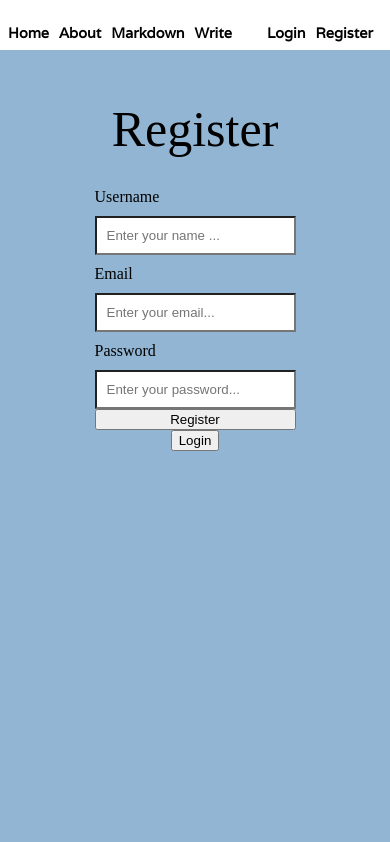
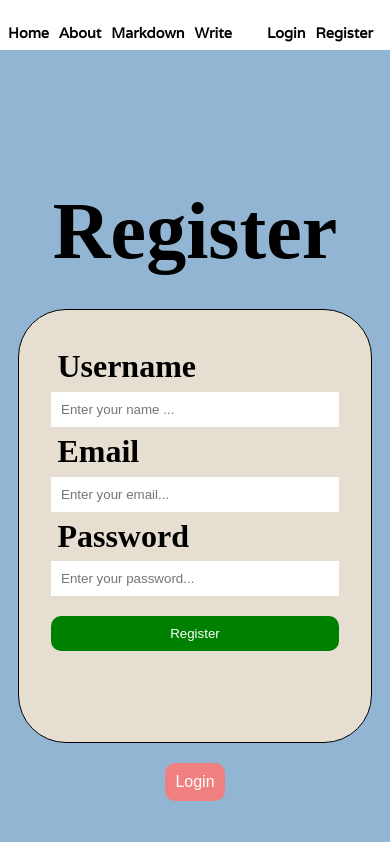
Before and after one commit to anuragK-24/Blog_Frontend, a React (Create React App) app: page /write in a window 390 px wide. Shown: the top 842 px of the page. Built offline with nearby package versions, Linux system fonts and the light colour scheme.

Commit message:
Added the error message in the login and register component

```diff
--- a/src/pages/login/Login.jsx
+++ b/src/pages/login/Login.jsx
@@ -1,34 +1,45 @@
-import "./login.css"
-import { Link } from "react-router-dom"
-import { useContext,useRef} from "react";
+import "./login.css";
+import { Link } from "react-router-dom";
+import { useContext, useRef } from "react";
 import { Context } from "../../context/Context";
 import axios from "axios";
 
 export default function Login() {
   const userRef = useRef();
   const passwordRef = useRef();
-  const {dispatch, isFetching} = useContext(Context);
+  const { dispatch, isFetching } = useContext(Context);
 
-  const handleSubmit = async (e)=>{
+  const handleSubmit = async (e) => {
     e.preventDefault();
-    dispatch({type:"LOGIN_START"});
+    const username = userRef.current.value.toLowerCase();
+    const password = passwordRef.current.value;
+
+    // if (!isStrongPassword(password)) {
+    //   setError(
+    //     "Password must be at least 8 characters long and include at least one uppercase letter, one lowercase letter, one number, and one special character."
+    //   );
+    //   return;
+    // }
 
     try {
-      const res = await axios.post("https://blogapi-gpp7.onrender.com/api/auth/login",{
-        username : userRef.current.value.toLowerCase(),
-        password : passwordRef.current.value,
-      })
-      dispatch({type:"LOGIN_SUCCESS", payload:res.data});
+      const res = await axios.post(
+        "https://blogapi-gpp7.onrender.com/api/auth/login",
+        {
+          username,
+          password,
+        }
+      );
+      dispatch({ type: "LOGIN_SUCCESS", payload: res.data });
     } catch (error) {
-      dispatch({type:"LOGIN_FAILURE"})
+      dispatch({ type: "LOGIN_FAILURE" });
     }
   };
 
-
   return (
     <div className="login">
-        <span className="loginTitle">Login  </span>
-      <form  className="loginForm"  onSubmit={handleSubmit}>
+      <span className="loginTitle">Login </span>
+      {/* {error && <p className="errorMessage">{error}</p>} */}
+      <form className="loginForm" onSubmit={handleSubmit}>
         <label>Username</label>
         <input
           type="text"
@@ -41,13 +52,18 @@ export default function Login() {
           type="password"
           className="loginInput "
           placeholder="Enter your password ..."
-          ref = {passwordRef}
+          ref={passwordRef}
         />
-        <button className="loginButton" type="submit" disabled={isFetching}>Login</button>
+        <button className="loginButton" type="submit" disabled={isFetching}>
+          Login
+        </button>
       </form>
       <button className="loginRegisterButton">
-        <Link className="link" to="/register"> Register </Link>
+        <Link className="link" to="/register">
+          {" "}
+          Register{" "}
+        </Link>
       </button>
     </div>
-  )
+  );
 }
--- a/src/pages/login/login.css
+++ b/src/pages/login/login.css
@@ -5,20 +5,36 @@
     background-color: rgb(108, 171, 223);
     align-items: center;
 }
+.errorMessage{
+    color: red;
+    font-size: 1.2em;
+    font-weight: 600;
+    margin-top: 1em;
+}
 
 .loginTitle{
-    font-size: 50px;
-    margin-top: 50px;
+    font-size: 3.4em;
+    margin-top: 0.4em;
+    font-weight: 600;
 }
 
 .loginForm{
-    margin-top: 20px;
+    margin-top: 2em;
     display: flex;
-    flex-direction:column;
+    flex-direction: column;
+    border: 1px solid black;
+    width: 18em;
+    height: 18em;
+    padding: 2em;
+    background-color: #e5ded1;
+    border-radius: 3em;
 }
 
 .loginForm > label {
+    font-weight: 700;
     margin: 10px 0;
+    font-size: 2em;
+    padding: 0.2em;
 }
 .loginInput {
     padding: 10px;
@@ -48,7 +64,54 @@
     background-color: teal;
     color: white;
     border: none;
-    padding: 10px;
+    padding: 0.4em;
     border-radius: 10px;
     cursor: pointer;
+    font-size: 1.2em;
+
 }
+@media only screen and (max-width: 600px) {
+    .loginRegisterButton{
+        position: absolute;
+        margin-top: 15px;
+        right: 20px;
+        background-color: teal;
+        color: white;
+        border: none;
+        padding: 0.4em;
+        border-radius: 10px;
+        cursor: pointer;
+        font-size: 1.7em;
+    }
+    .loginButton{
+        margin-top: 20px;
+        cursor: pointer;
+        background-color: lightcoral;
+        border: none;
+        color: #fff;
+        border-radius: 10px;
+        padding: 10px;
+    }
+    .loginForm > label {
+        font-weight: 700;
+        margin: 10px 0;
+        font-size: 2em;
+        padding: 0.2em;
+    }
+    .loginForm{
+        margin-top: 5em;
+        display: flex;
+        flex-direction: column;
+        border: 1px solid black;
+        width: 18em;
+        height: 18em;
+        padding: 2em;
+        background-color: #e5ded1;
+        border-radius: 3em;
+    }
+    .loginTitle{
+        font-size: 5em;
+        margin-top: 2em;
+        font-weight: 600;
+    }
+}
--- a/src/pages/register/Register.jsx
+++ b/src/pages/register/Register.jsx
@@ -7,12 +7,35 @@ export default function Register() {
   const [username, setUsername] = useState("");
   const [email, setEmail] = useState("");
   const [password, setPassword] = useState("");
-  const [error, setError] = useState(false);
+  const [errorEmail, setErrorEmail] = useState(false);
+  const [passwordError,setPasswordError] = useState(false);
+
+
+  function isValidEmail(email) {
+    const regex = /^[\w-]+(\.[\w-]+)*@([\w-]+\.)+[a-zA-Z]{2,7}$/;
+    return regex.test(email);
+  }
+  function isStrongPassword(password) {
+    const regex =
+      /^(?=.*[a-z])(?=.*[A-Z])(?=.*\d)(?=.*[@$!%*?&])[A-Za-z\d@$!%*?&]{8,}$/;
+    return regex.test(password);
+  }
 
   const navigate = useNavigate();
   const handleSubmit = async (e) => {
     e.preventDefault();
-    setError(false);
+    setErrorEmail(false);
+    if (!isValidEmail(email)) {
+      setErrorEmail("Please enter a valid email.");
+      return;
+    }
+
+  if (!isStrongPassword(password)) {
+    setPasswordError(
+      "Invalid password format."
+    );
+    return;
+  }
     try {
       const res = await axios.post(
         "https://blogapi-gpp7.onrender.com/api/auth/register",
@@ -23,8 +46,8 @@ export default function Register() {
         }
       );
       res.data && navigate("/login");
-    } catch (error) {
-      setError(true);
+    } catch (errorEmail) {
+      setErrorEmail(true);
     }
   };
   return (
@@ -39,12 +62,20 @@ export default function Register() {
           onChange={(e) => setUsername(e.target.value.toLowerCase())}
         />
         <label>Email</label>
+
         <input
           type="text"
           className="registerInput "
           placeholder="Enter your email..."
           onChange={(e) => setEmail(e.target.value.toLowerCase())}
         />
+        {errorEmail && (
+          <p
+            style={{ color: "red", marginTop: "15px", fontSize: "15px" }}
+          >
+            {errorEmail}
+          </p>
+        )}
         <label>Password</label>
         <input
           type="password"
@@ -52,6 +83,13 @@ export default function Register() {
           placeholder="Enter your password..."
           onChange={(e) => setPassword(e.target.value)}
         />
+        {passwordError && (
+          <p
+            style={{ color: "red", marginTop: "15px", fontSize: "15px" }}
+          >
+            {passwordError}
+          </p>
+        )}
         <button className="registerButton" type="submit">
           Register
         </button>
@@ -62,11 +100,6 @@ export default function Register() {
           Login{" "}
         </Link>
       </button>
-      {error && (
-        <span style={{ color: "yellow", marginTop: "15px", fontSize: "25px" }}>
-          Something went wrong...
-        </span>
-      )}
     </div>
   );
 }
--- a/src/pages/register/register.css
+++ b/src/pages/register/register.css
@@ -12,24 +12,95 @@
     align-items: center;
 }
 
-/* Title styles */
-.registerTitle {
-    margin-top: 50px;
-    font-size: var(--main-font-size);
+
+.registerTitle{
+    font-size: 3.4em;
+    margin-top: 0.4em;
+    font-weight: 600;
 }
 
-/* Form styles */
 .registerForm {
-    margin-top: var(--form-margin-top);
+    margin-top: 2em;
     display: flex;
     flex-direction: column;
+    border: 1px solid black;
+    width: 18em;
+    height: 20em;
+    padding: 2em;
+    background-color: #e5ded1;
+    border-radius: 3em;
 }
 
 .registerForm > label {
-    margin: 10px 0;
+    font-weight: 700;
+    margin: 0px 0;
+    font-size: 2em;
+    padding: 0.2em;
 }
 
 .registerInput {
     padding: 10px;
     background-color: #fff;
+    border: none;
 }
+.registerInput:focus {
+    border: none;
+
+}
+.registerButton {
+    margin-top: 20px;
+    cursor: pointer;
+    background-color: green;
+    border: none;
+    color: #fff;
+    border-radius: 10px;
+    padding: 10px;
+}
+.registerLoginButton{
+    margin-top: 5px;
+    cursor: pointer;
+    background-color: lightcoral;
+    border: none;
+    color: #fff;
+    border-radius: 10px;
+    padding: 10px;
+    font-size: 1em;
+}
+
+@media only screen and (max-width: 600px) {
+    .registerTitle {
+        font-size: 5em;
+        margin-top: 1.7em;
+        font-weight: 600;
+    }
+    .registerLoginButton{
+        margin-top: 20px;
+        cursor: pointer;
+        background-color: lightcoral;
+        border: none;
+        color: #fff;
+        border-radius: 10px;
+        padding: 10px;
+    }
+
+    .registerButton {
+        margin-top: 20px;
+        cursor: pointer;
+        background-color: green;
+        border: none;
+        color: #fff;
+        border-radius: 10px;
+        padding: 10px;
+    }
+    .registerForm {
+        margin-top: 2em;
+        display: flex;
+        flex-direction: column;
+        border: 1px solid black;
+        width: 18em;
+        height: 23em;
+        padding: 2em;
+        background-color: #e5ded1;
+        border-radius: 3em;
+    }
+}
```
